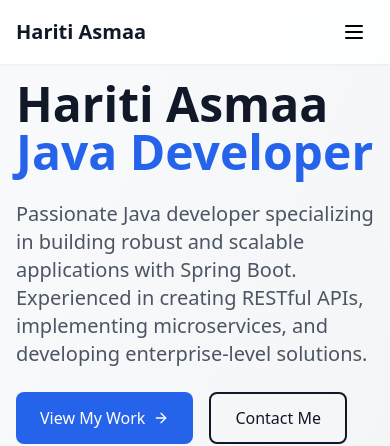
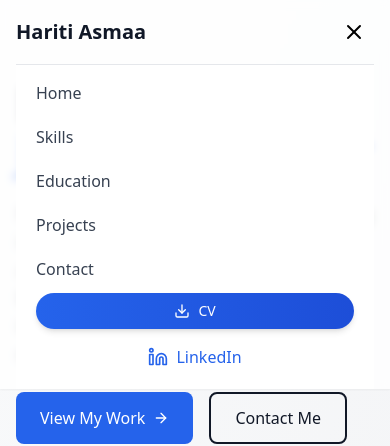
Before and after one commit to hariti-asm/asmaa-hariti, a React (Vite) app: page / in a window 390 px wide. Both pictures are taken after a click on the button "Toggle menu". Shown: the top 446 px of the page. Built offline with nearby package versions, Linux system fonts and the light colour scheme.

Commit message:
fixing responsive navbar

```diff
--- a/src/components/layout/Header.tsx
+++ b/src/components/layout/Header.tsx
@@ -1,21 +1,41 @@
-import React from 'react';
-import { Menu, Linkedin, Download } from 'lucide-react';
+import React, { useState } from 'react';
+import { Menu, X, Linkedin, Download } from 'lucide-react';
 
 export function Header() {
+  const [isMenuOpen, setIsMenuOpen] = useState(false);
+
+  const toggleMenu = () => {
+    setIsMenuOpen(!isMenuOpen);
+  };
+
+  const menuItems = [
+    { href: "#home", label: "Home" },
+    { href: "#skills", label: "Skills" },
+    { href: "#education", label: "Education" },
+    { href: "#projects", label: "Projects" },
+    { href: "#contact", label: "Contact" },
+  ];
+
   return (
     <header className="fixed top-0 w-full bg-white/80 backdrop-blur-sm z-50 shadow-sm">
       <div className="max-w-6xl mx-auto px-4 sm:px-6 lg:px-8">
         <div className="flex justify-between items-center h-16">
           <div className="text-xl font-bold text-gray-900">Hariti Asmaa</div>
 
+          {/* Desktop Navigation */}
           <nav className="hidden md:flex space-x-8">
-            <a href="#home" className="text-gray-700 hover:text-gray-900 transition-colors">Home</a>
-            <a href="#skills" className="text-gray-700 hover:text-gray-900 transition-colors">Skills</a>
-            <a href="#education" className="text-gray-700 hover:text-gray-900 transition-colors">Education</a>
-            <a href="#projects" className="text-gray-700 hover:text-gray-900 transition-colors">Projects</a>
-            <a href="#contact" className="text-gray-700 hover:text-gray-900 transition-colors">Contact</a>
+            {menuItems.map((item) => (
+              <a
+                key={item.label}
+                href={item.href}
+                className="text-gray-700 hover:text-gray-900 transition-colors"
+              >
+                {item.label}
+              </a>
+            ))}
           </nav>
 
+          {/* Desktop Action Buttons */}
           <div className="hidden md:flex items-center space-x-4">
             <a
               href="/Asmaa_Hariti_CV.pdf"
@@ -37,11 +57,63 @@ export function Header() {
             </a>
           </div>
 
-          <button className="md:hidden p-2 hover:bg-gray-100 rounded-lg transition-colors">
-            <Menu className="w-6 h-6" />
+          {/* Mobile Menu Button */}
+          <button
+            onClick={toggleMenu}
+            className="md:hidden p-2 hover:bg-gray-100 rounded-lg transition-colors"
+            aria-label="Toggle menu"
+          >
+            {isMenuOpen ? (
+              <X className="w-6 h-6" />
+            ) : (
+              <Menu className="w-6 h-6" />
+            )}
           </button>
         </div>
+
+        {/* Mobile Menu Overlay */}
+        {isMenuOpen && (
+          <div className="md:hidden">
+            <div className="px-2 pt-2 pb-3 space-y-1 bg-white border-t">
+              {menuItems.map((item) => (
+                <a
+                  key={item.label}
+                  href={item.href}
+                  className="block px-3 py-2 text-base font-medium text-gray-700 hover:text-gray-900 hover:bg-gray-50 rounded-md"
+                  onClick={() => setIsMenuOpen(false)}
+                >
+                  {item.label}
+                </a>
+              ))}
+
+              {/* Mobile Action Buttons */}
+              <div className="mt-4 flex flex-col space-y-2 px-3">
+                <a
+                  href="/Asmaa_Hariti_CV.pdf"
+                  target="_blank"
+                  rel="noopener noreferrer"
+                  download
+                  className="flex items-center justify-center gap-2 px-4 py-2 text-sm font-medium text-white bg-gradient-to-r from-blue-600 to-blue-700 rounded-full hover:from-blue-700 hover:to-blue-800 transition-all duration-300 shadow-md hover:shadow-lg"
+                >
+                  <Download className="w-4 h-4" />
+                  CV
+                </a>
+                <a
+                  href="https://www.linkedin.com/in/asmaa-hariti"
+                  target="_blank"
+                  rel="noopener noreferrer"
+                  className="flex items-center justify-center gap-2 p-2 text-blue-600 hover:text-blue-700 hover:bg-blue-50 rounded-full transition-all duration-300"
+                >
+                  <Linkedin className="w-5 h-5" />
+                  LinkedIn
+                </a>
+              </div>
+            </div>
+          </div>
+        )}
       </div>
     </header>
   );
 }
+
+export default Header;
```
